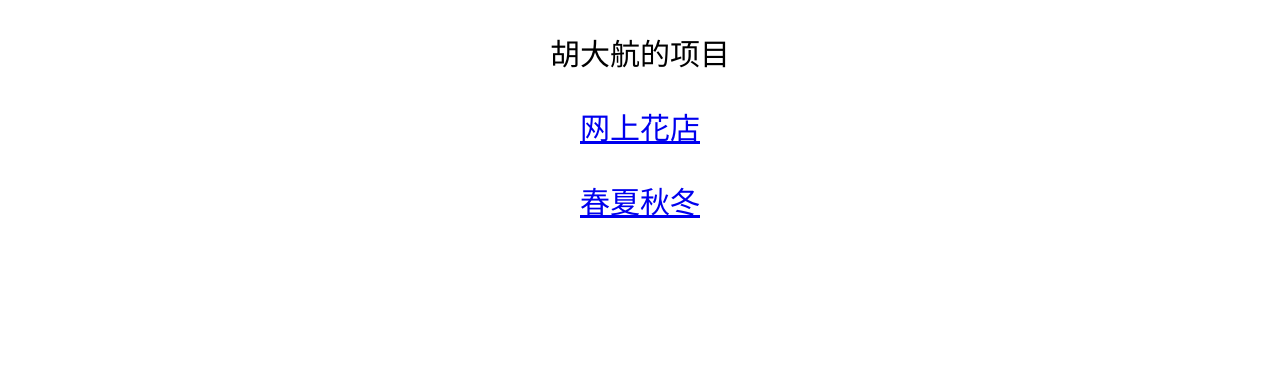
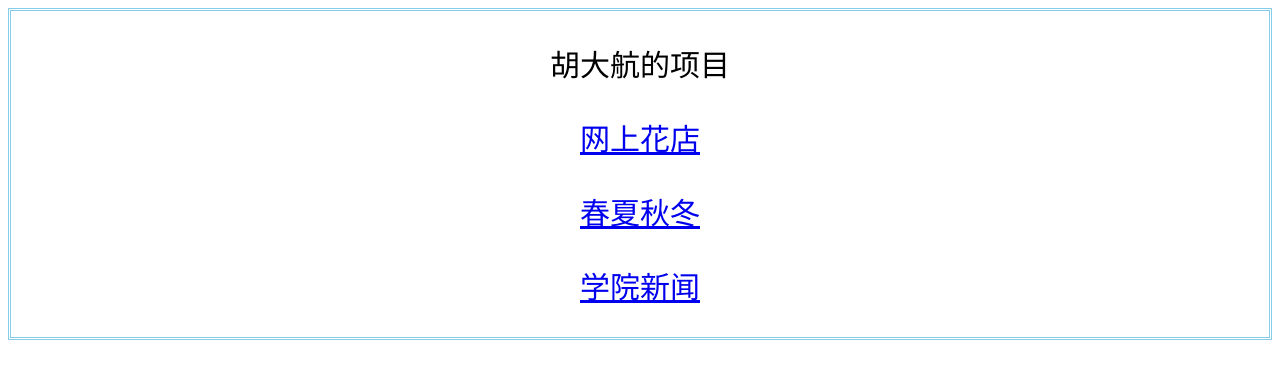
Before and after one commit to hudahang2018/dahang, a plain HTML site: page index.html in a window 1280 px wide. Drawn offline with Linux system fonts and the light colour scheme.

Commit message:
index的修改

```diff
--- a/index.html
+++ b/index.html
@@ -12,6 +12,7 @@
             /*水平居中*/
             font-size: 30px;
             /*字体大小*/
+            border:3px double skyblue;
         }
     </style>
 </head>
@@ -21,6 +22,7 @@
         <p>胡大航的项目</p>
         <a href="网上花店/index.html">网上花店</a>
         <p><a href="春夏秋冬/index.html">春夏秋冬</a></p>
+        <p><a href="学院新闻/index.html">学院新闻</a></p>
     </div>
 </body>
 
```
